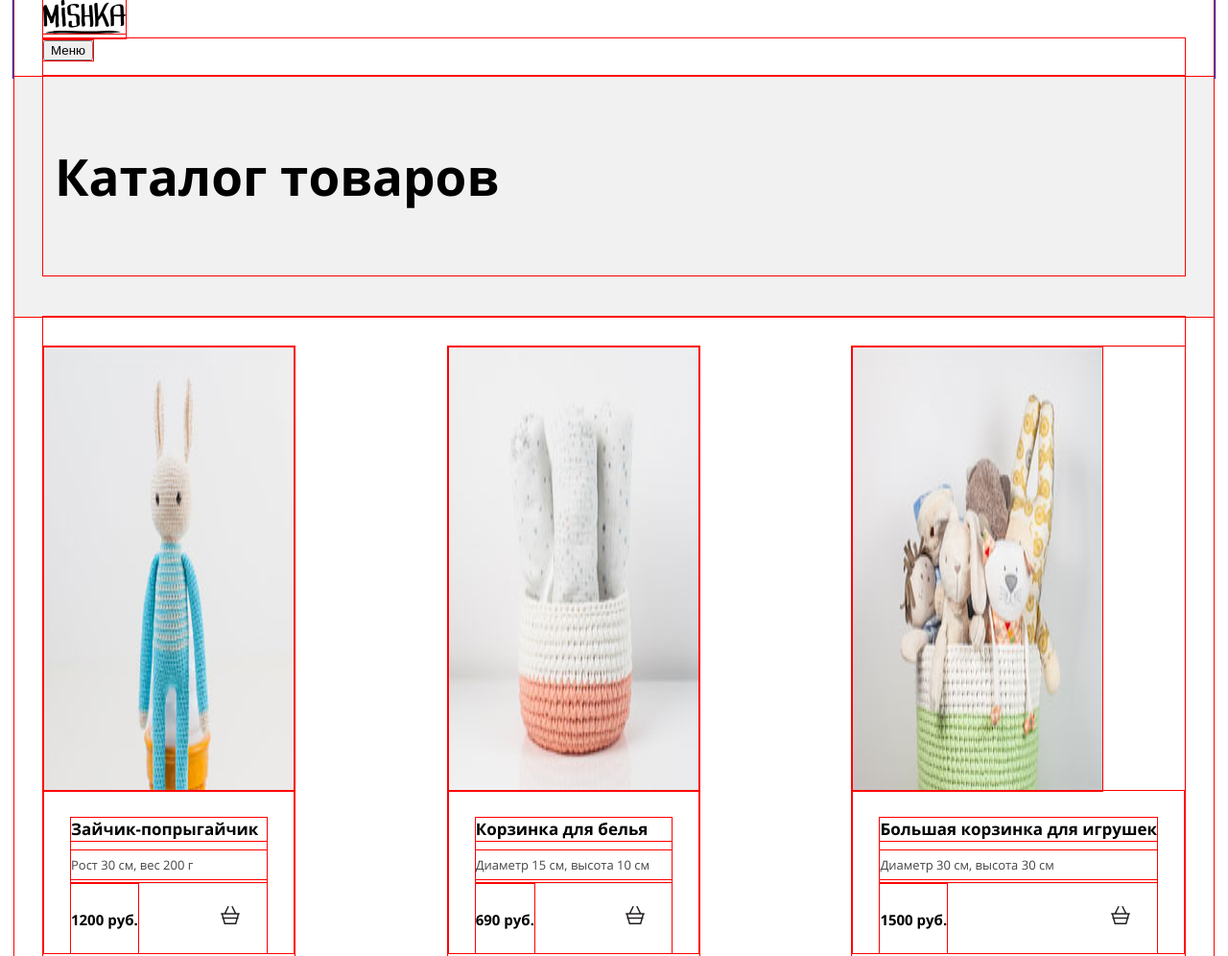
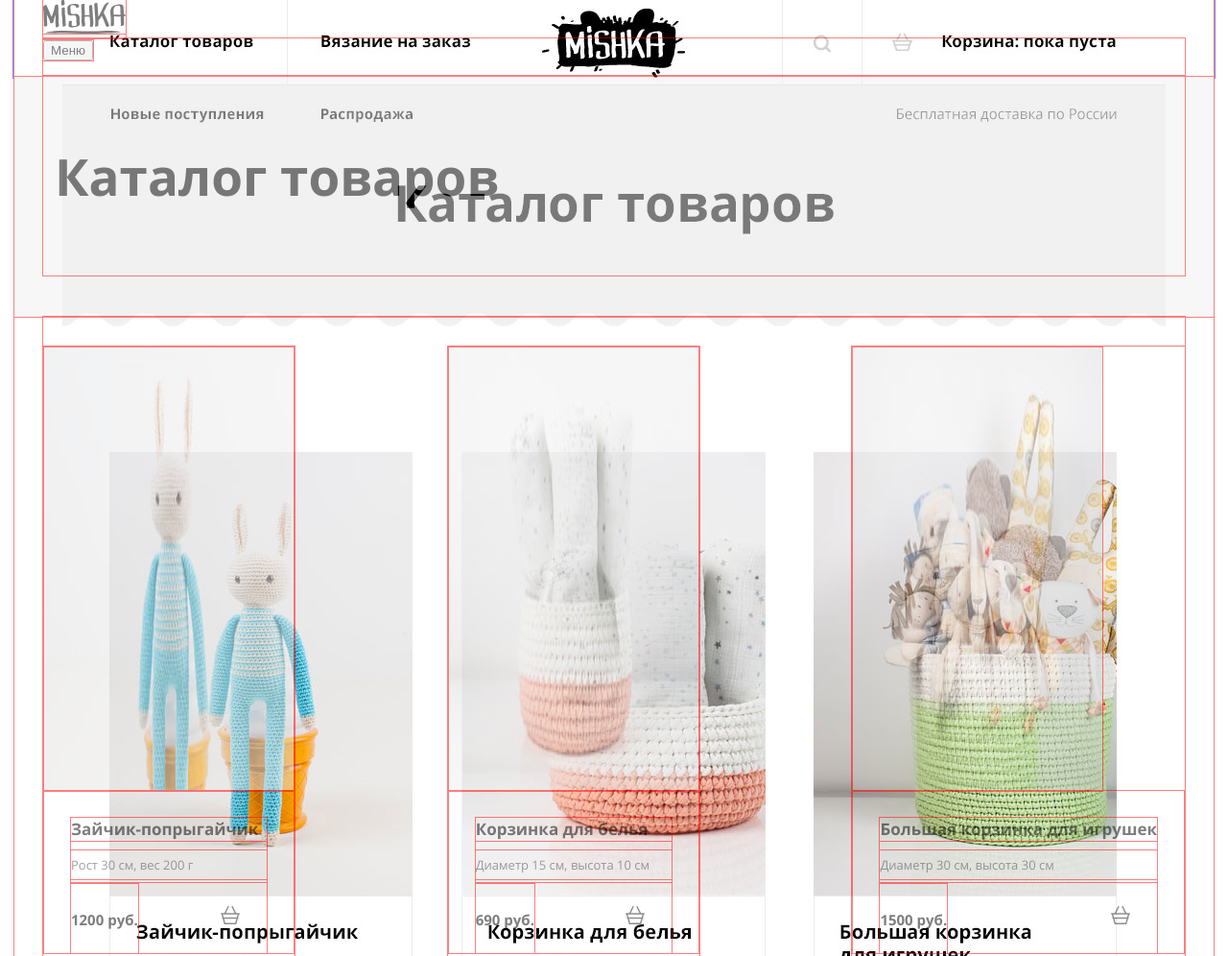
Before and after one commit to AngryFennec/612797-mishka, a website: page source/catalog.html in a window 1280 px wide. Shown: the top 996 px of the page at 96% size. Drawn offline with nearby package versions, Linux system fonts and the light colour scheme; files that its build step writes are made by us from their sources.

Commit message:
Бэкграунды для ПП

```diff
--- a/package.json
+++ b/package.json
@@ -12,6 +12,7 @@
     "gulp-less": "3.5.0",
     "gulp-plumber": "1.2.x",
     "gulp-postcss": "7.0.x",
+    "pixel-glass": "^1.0.13",
     "stylelint": "9.2.x",
     "stylelint-config-htmlacademy": "0.1.x"
   },
--- a/source/catalog.html
+++ b/source/catalog.html
@@ -5,6 +5,35 @@
     <title>HTML Academy: Мишка</title>
     <link href="./css/style.css" rel="stylesheet">
     <meta name="viewport" content="width=device-width, initial-scale=1">
+    <!-- Pixel Glass -->
+    <style>
+      HTML {
+        background-repeat: no-repeat;
+        background-position:  50% 0;
+        /* По умолчанию мобильный макет */
+        background-image: url( "img/mishka-catalog-mobile.jpg" );
+      }
+      /* Планшет */
+      @media ( min-width: 768px ) {
+        HTML {
+        /* Планшетный макет */
+          background-image: url( "img/mishka-catalog-tablet.jpg" );
+        }
+      }
+      /* Десктоп */
+      @media ( min-width: 1250px ) {
+        HTML {
+        /* Десктопный макет */
+          background-image: url( "img/mishka-catalog-desktop.jpg" );
+        }
+      }
+      BODY {
+        opacity: .5;
+      }
+    </style>
+    <link rel="stylesheet" href="../node_modules/pixel-glass/styles.css">
+    <script src="../node_modules/pixel-glass/script.js"></script>
+    <!-- // Pixel Glass -->
   </head>
   <body class="body-catalog stabber">
     <header class="page-header">
```
Also changed, not shown: source/form.html (+29 -0 lines), source/index.html (+29 -0 lines), source/img/mishka-catalog-desktop.jpg (added), source/img/mishka-catalog-mobile.jpg (added), source/img/mishka-catalog-tablet.jpg (added), source/img/mishka-form-desktop.jpg (added), source/img/mishka-form-mobile.jpg (added), source/img/mishka-form-tablet.jpg (added), source/img/mishka-index-mobile.jpg (added), source/img/mishka-index-tablet.jpg (added), 2 other files.
